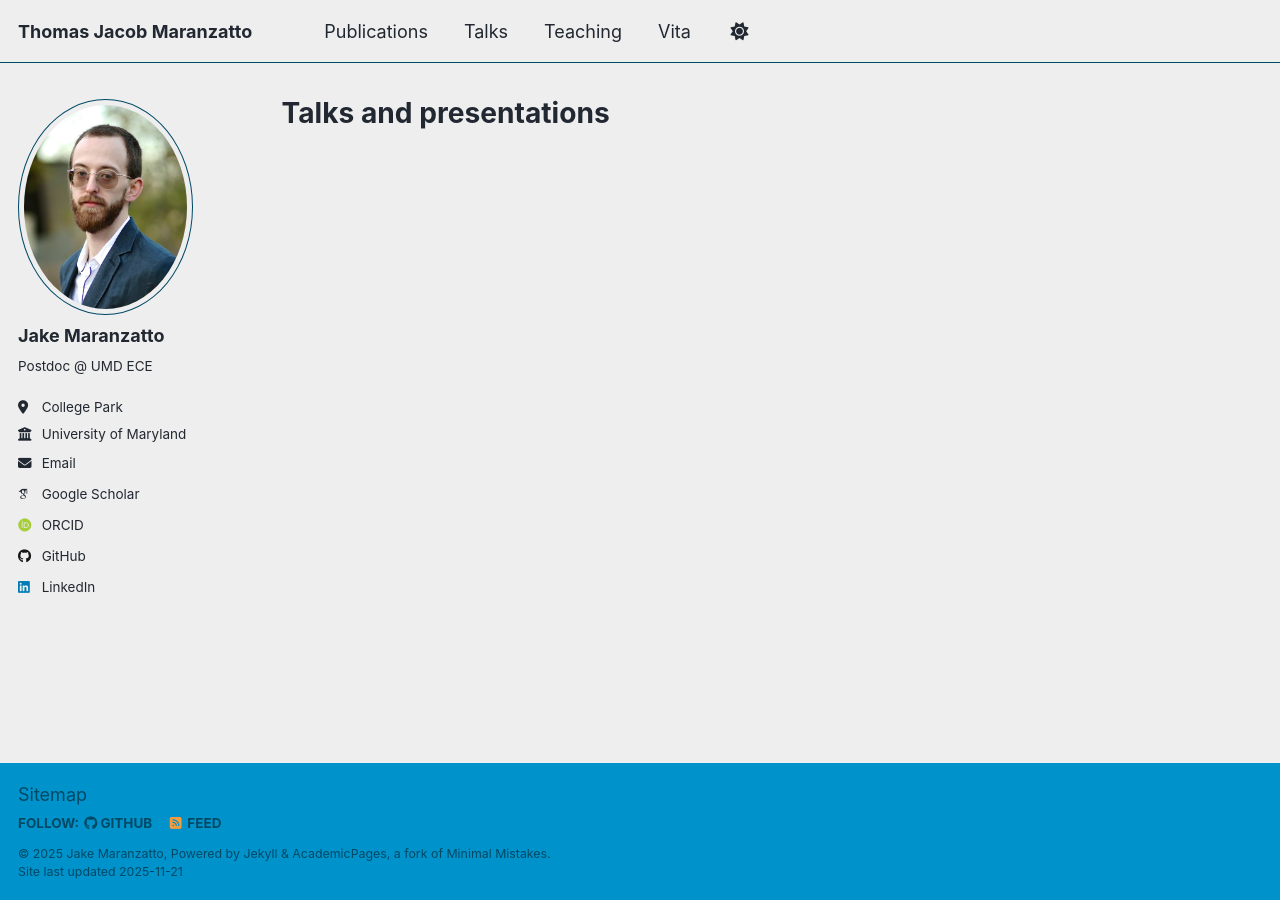
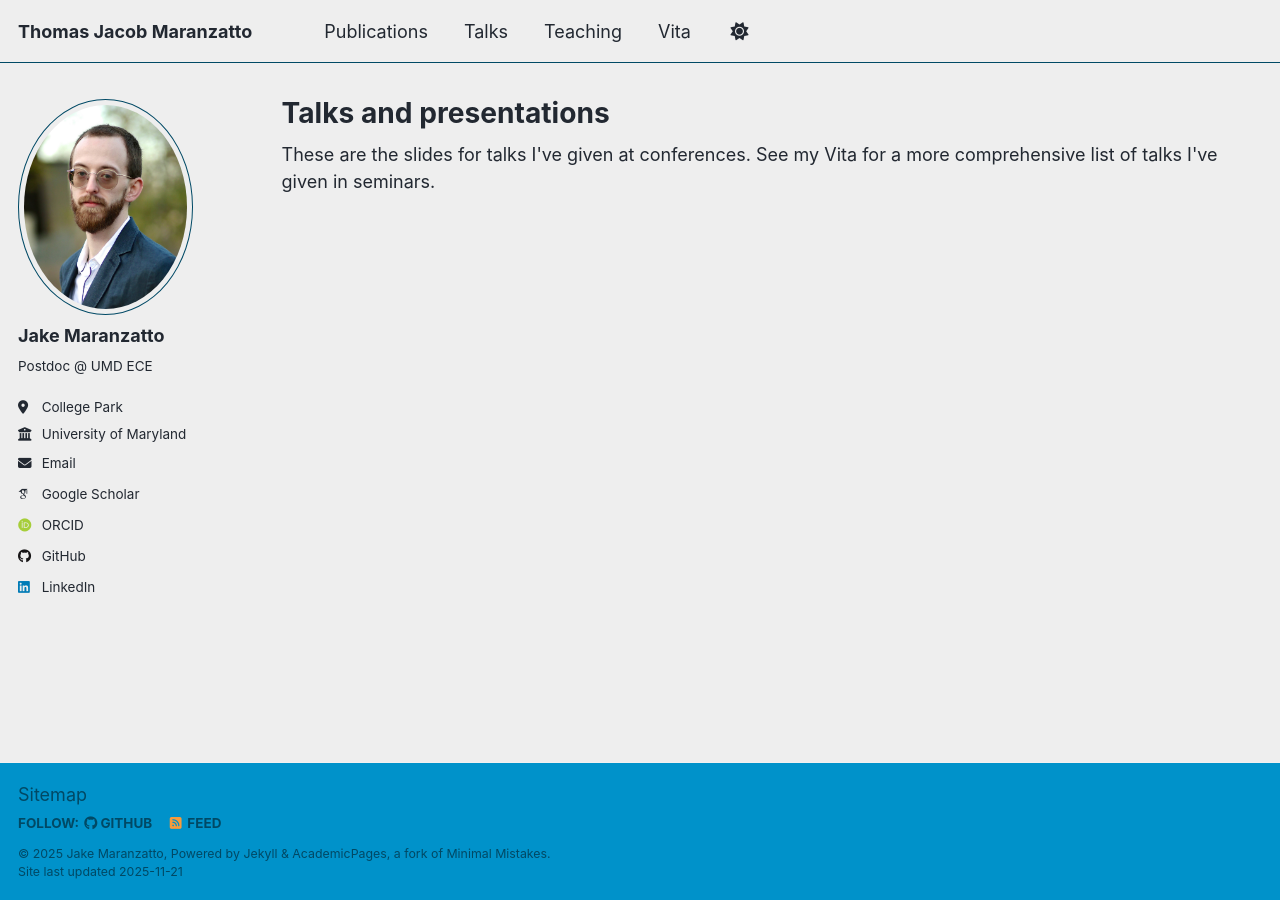
Before and after one commit to TMaranzatto/TMaranzatto.github.io, a Jekyll site: the page built from _pages/talks.html, in a window 1280 px wide. Built offline with Jekyll 4.4.1, drawn with Linux system fonts in a browser that asks for light colours; some web fonts are replaced; a script that is not in the unit is left out.

Commit message:
Update talks.html

```diff
--- a/_pages/talks.html
+++ b/_pages/talks.html
@@ -4,6 +4,7 @@ title: "Talks and presentations"
 permalink: /talks/
 author_profile: true
 ---
+<div class="wordwrap">These are the slides for talks I've given at conferences.  See my Vita for a more comprehensive list of talks I've given in seminars. </div>
 
 {% if site.talkmap_link == true %}
 
```
